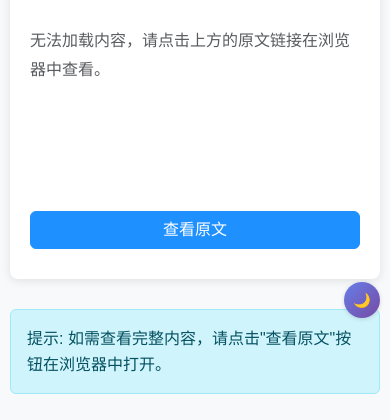
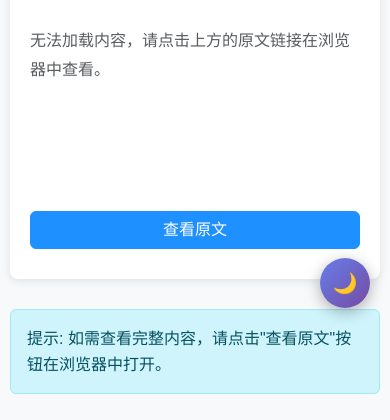
Before and after one commit to QQ3205331837/mypage, a Flask app: template templates/news_content.html in a window 390 px wide. Shown: the part 514-934 px from the top of the page. Run offline with Flask 2, Linux system fonts and the light colour scheme; the template is opened without the code that fills it, so the values that code supplies are empty.

Commit message:
Add files via upload
对暗黑模式进行了优化

```diff
--- a/templates/news_content.html
+++ b/templates/news_content.html
@@ -7,9 +7,25 @@
     <link rel="stylesheet" href="https://cdn.jsdelivr.net/npm/bootstrap@5.3.0/dist/css/bootstrap.min.css">
     <link rel="stylesheet" href="/static/style.css">
     <style>
+        :root {
+            --primary-color: #1E90FF;
+            --secondary-color: #4682B4;
+            --light-bg: #f8f9fa;
+            --dark-bg: #121212;
+            --dark-card: #1e1e1e;
+            --dark-text: #e0e0e0;
+            --dark-border: #333;
+        }
+
         body {
-            background-color: #f8f9fa;
+            background-color: var(--light-bg);
             font-family: 'Microsoft YaHei', sans-serif;
+            transition: background-color 0.3s ease, color 0.3s ease;
+        }
+
+        body.dark-mode {
+            background-color: var(--dark-bg);
+            color: var(--dark-text);
         }
         .container {
             max-width: 1000px;
@@ -22,6 +38,13 @@
             border-radius: 8px;
             box-shadow: 0 2px 10px rgba(0, 0, 0, 0.1);
             margin-bottom: 30px;
+            transition: background-color 0.3s ease, color 0.3s ease;
+        }
+
+        body.dark-mode .header {
+            background-color: var(--dark-card);
+            color: var(--dark-text);
+            border: 1px solid var(--dark-border);
         }
         .header h1 {
             color: #1E90FF;
@@ -34,6 +57,13 @@
             border-radius: 8px;
             box-shadow: 0 2px 10px rgba(0, 0, 0, 0.1);
             margin-bottom: 30px;
+            transition: background-color 0.3s ease, color 0.3s ease, border-color 0.3s ease;
+        }
+
+        body.dark-mode .content-card {
+            background-color: var(--dark-card);
+            color: var(--dark-text);
+            border: 1px solid var(--dark-border);
         }
         .news-title {
             color: #1E90FF;
@@ -53,6 +83,11 @@
             font-size: 16px;
             color: #333;
             white-space: pre-wrap;
+            transition: color 0.3s ease;
+        }
+
+        body.dark-mode .news-content {
+            color: var(--dark-text);
         }
         .btn-primary {
             background-color: #1E90FF;
@@ -76,6 +111,35 @@
         .source-selector {
             margin-bottom: 20px;
         }
+        /* 暗黑模式悬浮球 */
+        .theme-toggle-float {
+            position: fixed;
+            bottom: 30px;
+            right: 30px;
+            width: 60px;
+            height: 60px;
+            border-radius: 50%;
+            background: linear-gradient(135deg, #667eea 0%, #764ba2 100%);
+            border: none;
+            box-shadow: 0 4px 15px rgba(0, 0, 0, 0.3);
+            cursor: pointer;
+            display: flex;
+            align-items: center;
+            justify-content: center;
+            font-size: 24px;
+            transition: all 0.3s ease;
+            z-index: 1000;
+        }
+
+        .theme-toggle-float:hover {
+            transform: scale(1.1);
+            box-shadow: 0 6px 20px rgba(0, 0, 0, 0.4);
+        }
+
+        body.dark-mode .theme-toggle-float {
+            background: linear-gradient(135deg, #f093fb 0%, #f5576c 100%);
+        }
+
         /* 响应式设计 */
         @media (max-width: 768px) {
             .container {
@@ -91,6 +155,13 @@
                 padding: 20px;
             }
             .news-title {
+                font-size: 20px;
+            }
+            .theme-toggle-float {
+                bottom: 20px;
+                right: 20px;
+                width: 50px;
+                height: 50px;
                 font-size: 20px;
             }
         }
@@ -165,32 +236,82 @@
     <script src="https://cdn.jsdelivr.net/npm/bootstrap@5.3.0/dist/js/bootstrap.bundle.min.js"></script>
 
     <script>
-        // 暗黑模式功能
+        // 完全适配Vercel的暗黑模式系统
         (function(){
-            const key = 'theme-mode';
-            const root = document.documentElement;
-            function apply(mode){
-                if(mode==='dark'){
-                    root.setAttribute('data-bs-theme','dark');
-                    document.body.classList.add('bg-dark','text-light');
-                }else{
+            const THEME_KEY = 'travel-news-theme';
+            const DARK_CLASS = 'dark-mode';
+
+            // 初始化主题
+            function initTheme() {
+                const savedTheme = localStorage.getItem(THEME_KEY);
+                const prefersDark = window.matchMedia('(prefers-color-scheme: dark)').matches;
+                const theme = savedTheme || (prefersDark ? 'dark' : 'light');
+
+                applyTheme(theme);
+                updateToggleIcon(theme);
+            }
+
+            // 应用主题
+            function applyTheme(theme) {
+                const root = document.documentElement;
+
+                if (theme === 'dark') {
+                    document.body.classList.add(DARK_CLASS);
+                    root.setAttribute('data-bs-theme', 'dark');
+                } else {
+                    document.body.classList.remove(DARK_CLASS);
                     root.removeAttribute('data-bs-theme');
-                    document.body.classList.remove('bg-dark','text-light');
+                }
+
+                // 保存主题偏好
+                localStorage.setItem(THEME_KEY, theme);
+            }
+
+            // 更新切换按钮图标
+            function updateToggleIcon(theme) {
+                const themeToggle = document.querySelector('.theme-toggle-float');
+                if (themeToggle) {
+                    themeToggle.innerHTML = theme === 'dark' ?
+                        '<span class="icon">☀️</span>' :
+                        '<span class="icon">🌙</span>';
                 }
             }
-            const init = localStorage.getItem(key) || 'light';
-            apply(init);
-            window.toggleTheme = function(){
-                const cur = localStorage.getItem(key) || 'light';
-                const next = cur==='light' ? 'dark' : 'light';
-                localStorage.setItem(key,next);
-                apply(next);
 
-                // 更新悬浮球图标
+            // 全局切换函数
+            window.toggleTheme = function() {
+                const currentTheme = localStorage.getItem(THEME_KEY) || 'light';
+                const newTheme = currentTheme === 'light' ? 'dark' : 'light';
+
+                applyTheme(newTheme);
+                updateToggleIcon(newTheme);
+
+                // 添加切换动画效果
                 const themeToggle = document.querySelector('.theme-toggle-float');
                 if (themeToggle) {
-                    themeToggle.innerHTML = next === 'dark' ? '<span class="icon">☀️</span>' : '<span class="icon">🌙</span>';
+                    themeToggle.style.transform = 'scale(0.9)';
+                    setTimeout(() => {
+                        themeToggle.style.transform = 'scale(1)';
+                    }, 150);
                 }
+            };
+
+            // 监听系统主题变化
+            window.matchMedia('(prefers-color-scheme: dark)').addEventListener('change', (e) => {
+                if (!localStorage.getItem(THEME_KEY)) {
+                    const newTheme = e.matches ? 'dark' : 'light';
+                    applyTheme(newTheme);
+                    updateToggleIcon(newTheme);
+                }
+            });
+
+            // 页面加载时初始化
+            document.addEventListener('DOMContentLoaded', initTheme);
+
+            // 如果DOM已经加载完成，立即初始化
+            if (document.readyState === 'loading') {
+                document.addEventListener('DOMContentLoaded', initTheme);
+            } else {
+                initTheme();
             }
         })();
 
@@ -198,15 +319,6 @@
         window.addEventListener('load', function() {
             document.body.classList.add('loaded');
         });
-
-        // 设置悬浮球初始图标
-        document.addEventListener('DOMContentLoaded', function() {
-            const themeToggle = document.querySelector('.theme-toggle-float');
-            if (themeToggle) {
-                const currentTheme = localStorage.getItem('theme-mode') || 'light';
-                themeToggle.innerHTML = currentTheme === 'dark' ? '<span class="icon">☀️</span>' : '<span class="icon">🌙</span>';
-            }
-        });
     </script>
 </body>
 </html>
```
